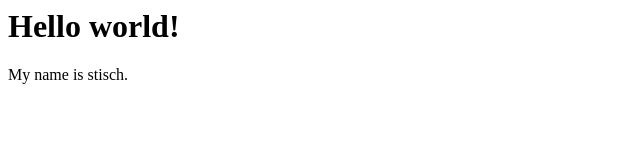
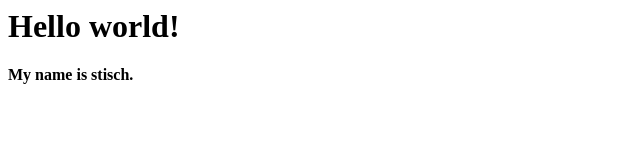
Before and after one commit to stisch/stisch.io, a plain HTML site: page index.html in a window 1280 px wide. Shown: the full height of the page, 0-640 px from the left. Drawn offline with Linux system fonts and the light colour scheme.

Commit message:
Update index.html

```diff
--- a/index.html
+++ b/index.html
@@ -1,3 +1,3 @@
 <h1> Hello world! </h1>
 
-<p> My name is stisch. </p>
+<p> <b>My name is stisch.</b> </p>
```
